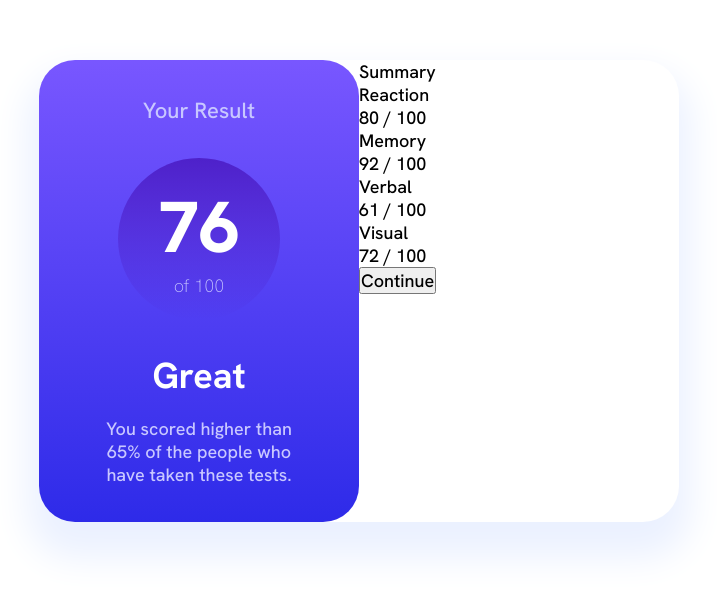
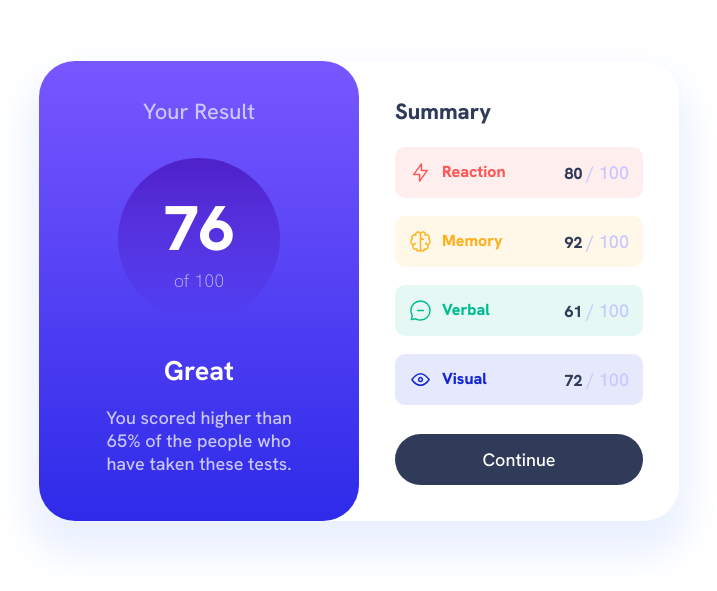
Before and after one commit to apii2/Result-summary-component-main, a plain HTML site: page index.html in a window 1280 px wide. Shown: the part 109-700 px from the top of the page, without its empty margins (281-998 px from the left). Drawn offline with Linux system fonts and the light colour scheme.

Commit message:
finished the desktop view and active status

```diff
--- a/index.css
+++ b/index.css
@@ -8,6 +8,10 @@
   --dark-gray-blue: hsl(224, 30%, 27%);
   --violet-blue: hsla(256, 72%, 46%, 1);
   --persian-blue: hsla(241, 72%, 46%, 0);
+  --primary-light-red: hsl(0, 100%, 67%);
+  --primary-orangey-yellow: hsl(39, 100%, 56%);
+  --primary-green-teal: hsl(166, 100%, 37%);
+  --primary-cobalt-blue: hsl(234, 85%, 45%);
 }
 
 *{
@@ -27,7 +31,6 @@ html, body{
   min-height: 100vh;
   justify-content: center;
   align-items: center;
-
 }
 
 main{
@@ -61,20 +64,18 @@ main{
   height: 9rem;
   align-content: center;
   font-weight: 800;
-  font-size: 4rem;
+  font-size: 3.5rem;
   margin: 1.8rem auto;
-
 }
 
 .left-wrapper h1 div{
   font-weight: 200;
-  font-size: 18px;
   color: var(--light-lavender);
 }
 
 .left-wrapper h2{
   font-weight: 700;
-  font-size: 2rem;
+  font-size: 1.5rem;
   margin-bottom: 1rem;
 }
 
@@ -84,9 +85,78 @@ main{
 
 .right-wrapper{
   background-color: var(--white);
-  border-radius: 4rem;
+  border-radius: 2rem;
+  padding: 2rem;
 }
 
-ul {
+.right-wrapper header{
+  font-weight: 800;
+  font-size: 22px;
+  color: var(--dark-gray-blue);
+  margin-bottom: 1.2rem;
+}
+
+.right-wrapper ul {
   list-style-type: none;
+  margin-bottom: 1.6rem;
 }
+
+.right-wrapper ul li{
+  display: flex;
+  justify-content: space-between;
+  border-radius: 10px;
+  padding: 14px;
+  margin-bottom: 1rem;
+}
+
+.bg-red{
+  color: var(--primary-light-red);
+  background-color: hsla(0, 100%, 67%, 0.1);
+}
+
+.bg-orange{
+  color: var(--primary-orangey-yellow);
+  background-color: hsla(39, 100%, 56%, 0.1);
+}
+
+.bg-green{
+  color: var(--primary-green-teal);
+  background-color: hsla(166, 100%, 37%, 0.1);
+}
+
+.bg-blue{
+  color: var(--primary-cobalt-blue);
+  background-color: hsla(234, 85%, 45%, 0.1);
+}
+
+.right-wrapper ul li div{
+  display: flex;
+  gap: 10px;
+}
+
+.right-wrapper ul li p {
+  color: var(--dark-gray-blue);
+}
+
+.right-wrapper ul li div, .right-wrapper ul li p{
+  font-size: 16px;
+  font-weight: 800;
+}
+
+.text-lightcolored{
+  color: var(--light-lavender);
+}
+
+.right-wrapper button{
+  background-color: var(--dark-gray-blue);
+  color: var(--white);
+  border: none;
+  border-radius: 2rem;
+  width: 100%;
+  padding: 14px;
+}
+
+.right-wrapper button:active{
+  background-image: linear-gradient(var(--light-slate-blue),var(--light-royal-blue));
+  cursor: pointer;
+}
--- a/index.html
+++ b/index.html
@@ -32,31 +32,40 @@
         <header>Summary</header>
 
         <ul>
-          <li>
-            <p>Reaction</p>
-            <p>80 / 100</p>
+          <li class="bg-red">
+            <div>
+              <img src="./assets/images/icon-reaction.svg" alt="thunder symbol">
+              Reaction
+            </div>
+            <p>80 <span class="text-lightcolored">/ 100</span></p>
           </li>
-          <li>
-            <p>Memory</p>
-            <p> 92 / 100</p>
+          <li class="bg-orange">
+            <div>
+              <img src="./assets/images/icon-memory.svg" alt="brain picture">
+              Memory
+            </div>
+            <p> 92 <span class="text-lightcolored">/ 100</span></p>
           </li>
-          <li>
-            <p>Verbal</p>
-            <p>61 / 100</p>
+          <li class="bg-green">
+            <div>
+              <img src="./assets/images/icon-verbal.svg" alt="message symbol">
+              Verbal
+            </div>
+            <p>61 <span class="text-lightcolored">/ 100</span></p>
           </li>
-          <li>
-            <p>Visual</p>
-            <p>72 / 100</p>
+          <li class="bg-blue">
+            <div>
+              <img src="./assets/images/icon-visual.svg" alt="eye picture">
+              Visual
+            </div>
+            <p>72 <span class="text-lightcolored">/ 100</span></p>
           </li>
         </ul>
 
-        <button>Continue</button>
+        <a href="#"><button>Continue</button></a>
       </section>
     </main>
   </div>
-
-
-
 
   <div style="display: none;">
     Challenge by <a href="https://www.frontendmentor.io?ref=challenge" target="_blank">Frontend Mentor</a>.
```
